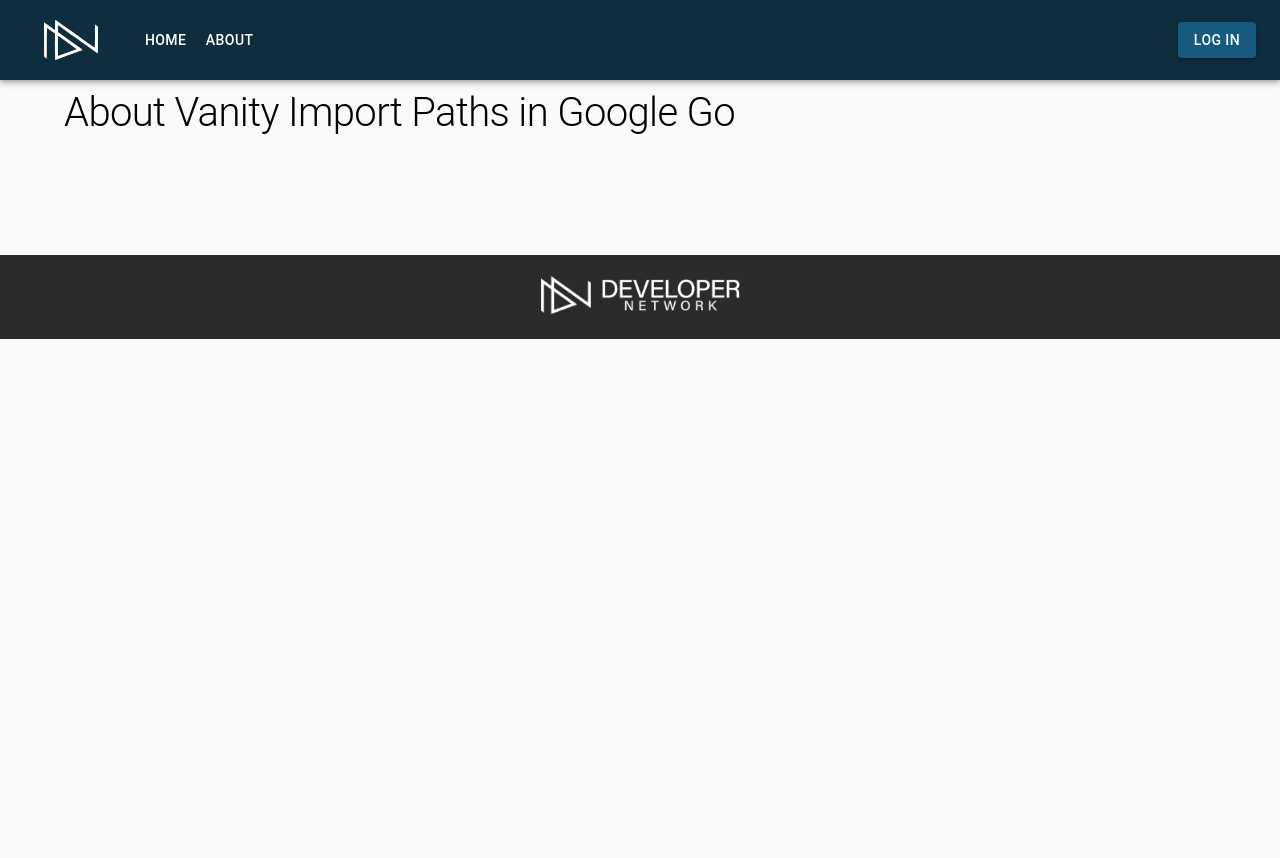
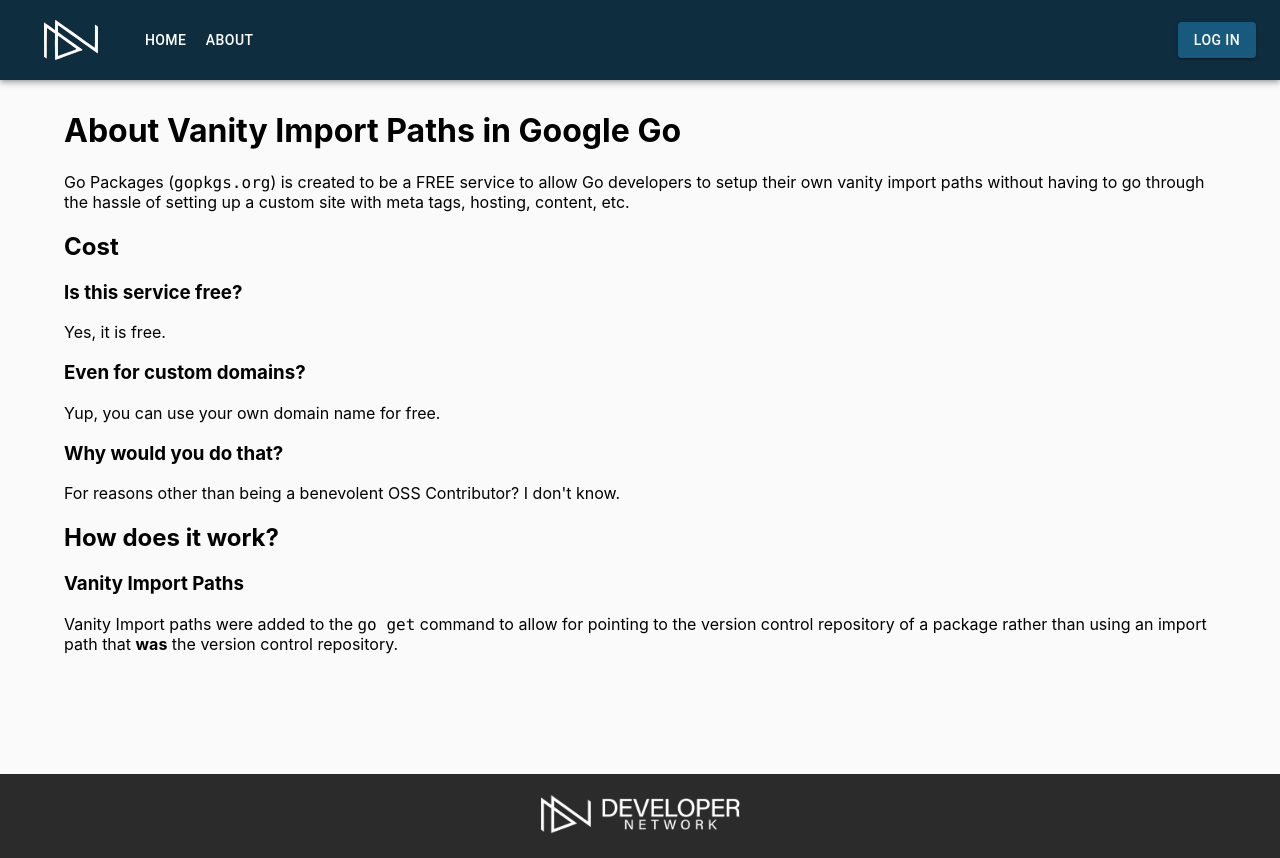
Before and after one commit to devnw/gopkgs-client, a React (Create React App) app: page /about in a window 1280 px wide. Before the commit the page ends 800 px from the top, so only its background shows below. Built offline with nearby package versions, Linux system fonts and the light colour scheme.

Commit message:
Setup the ability to use markdown for content creation on the pages

```diff
--- a/package.json
+++ b/package.json
@@ -18,6 +18,7 @@
     "node-sass": "^7.0.1",
     "react": "^18.0.0",
     "react-dom": "^18.0.0",
+    "react-markdown": "^8.0.3",
     "react-scripts": "5.0.1",
     "sass": "^1.50.0",
     "web-vitals": "^2.1.4"
--- a/src/App.js
+++ b/src/App.js
@@ -1,7 +1,6 @@
 import { BrowserRouter as Router, Route, Routes } from "react-router-dom";
 import React from "react";
 
-import { red } from "@mui/material/colors";
 import { ThemeProvider, createTheme } from "@mui/material/styles";
 
 // import pages
--- /dev/null
+++ b/src/components/Markdown/Markdown.js
@@ -0,0 +1,18 @@
+import React, { useState, useEffect } from "react";
+import ReactMarkdown from "react-markdown";
+
+const Markdown = (props) => {
+  const [md, setMd] = useState(props.md);
+
+  useEffect(() => {
+    fetch(md)
+      .then((response) => response.text())
+      .then((text) => {
+        setMd(text);
+      });
+  }, []);
+
+  return <ReactMarkdown>{md}</ReactMarkdown>;
+};
+
+export default Markdown;
--- a/src/pages/About/About.js
+++ b/src/pages/About/About.js
@@ -1,13 +1,16 @@
 import React from "react";
 import "./About.scss";
-import { Container, Typography } from "@mui/material";
+import { Container } from "@mui/material";
 
-export default function About() {
+import Markdown from "../../components/Markdown/Markdown";
+import about from "./About.md";
+
+const About = () => {
   return (
     <Container sx={{ padding: "10px" }}>
-      <Typography variant="h1" component="div" gutterBottom>
-        About Vanity Import Paths in Google Go
-      </Typography>
+      <Markdown key="ABOUT" md={about} />
     </Container>
   );
-}
+};
+
+export default About;
--- /dev/null
+++ b/src/pages/About/About.md
@@ -0,0 +1,27 @@
+# About Vanity Import Paths in Google Go
+
+Go Packages (`gopkgs.org`) is created to be a FREE service to allow Go developers
+to setup their own vanity import paths without having to go through the hassle
+of setting up a custom site with meta tags, hosting, content, etc.
+
+## Cost
+
+### Is this service free?
+
+Yes, it is free.
+
+### Even for custom domains?
+
+Yup, you can use your own domain name for free.
+
+### Why would you do that?
+
+For reasons other than being a benevolent OSS Contributor? I don't know.
+
+## How does it work?
+
+### Vanity Import Paths
+
+Vanity Import paths were added to the `go get` command to allow for pointing to
+the version control repository of a package rather than using an import path
+that **was** the version control repository.
--- a/src/pages/Home/Home.js
+++ b/src/pages/Home/Home.js
@@ -1,13 +1,16 @@
-import React from "react";
+import React, { useState, useEffect } from "react";
 import "./Home.scss";
-import { Container, Typography } from "@mui/material";
+import { Container } from "@mui/material";
 
-export default function Home() {
+import Markdown from "../../components/Markdown/Markdown";
+import home from "./Home.md";
+
+const Home = () => {
   return (
     <Container sx={{ padding: "10px" }}>
-      <Typography variant="h1" component="div" gutterBottom>
-        GoPkgs Vanity Import Path Service
-      </Typography>
+      <Markdown key="HOME" md={home} />
     </Container>
   );
-}
+};
+
+export default Home;
--- /dev/null
+++ b/src/pages/Home/Home.md
@@ -0,0 +1,12 @@
+# Go Vanity Import Service
+
+>***NOTE:*** `gopkgs.org` is under active development and the service is not yet
+fully operational.
+
+## What is a vanity import in Go?
+
+## What are the benefits of vanity imports?
+
+## How do I use vanity imports?
+
+## Can I use my own domain name?
```
Also changed, not shown: 1 other file (tests, documents, lock files or other folders).
